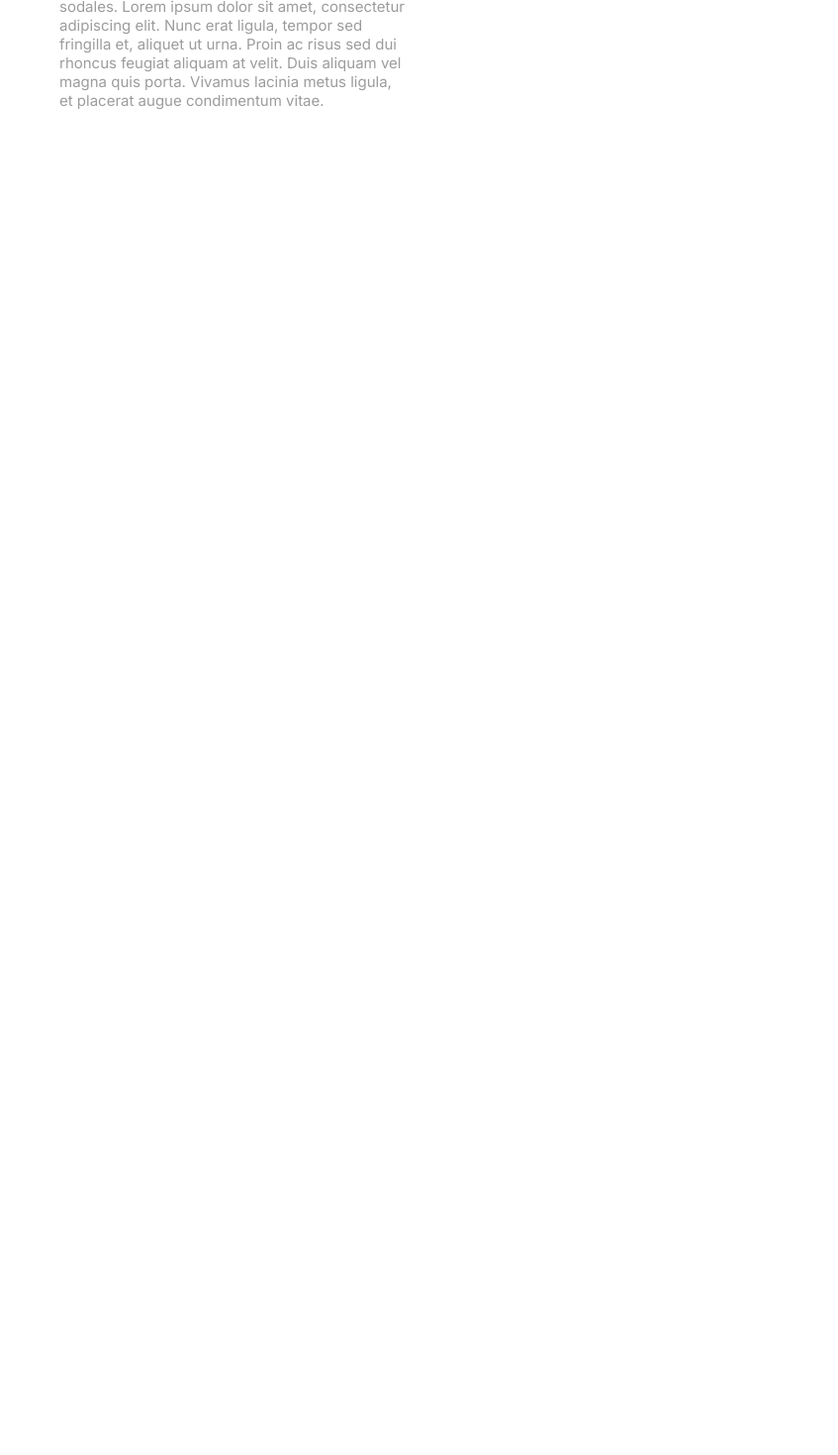
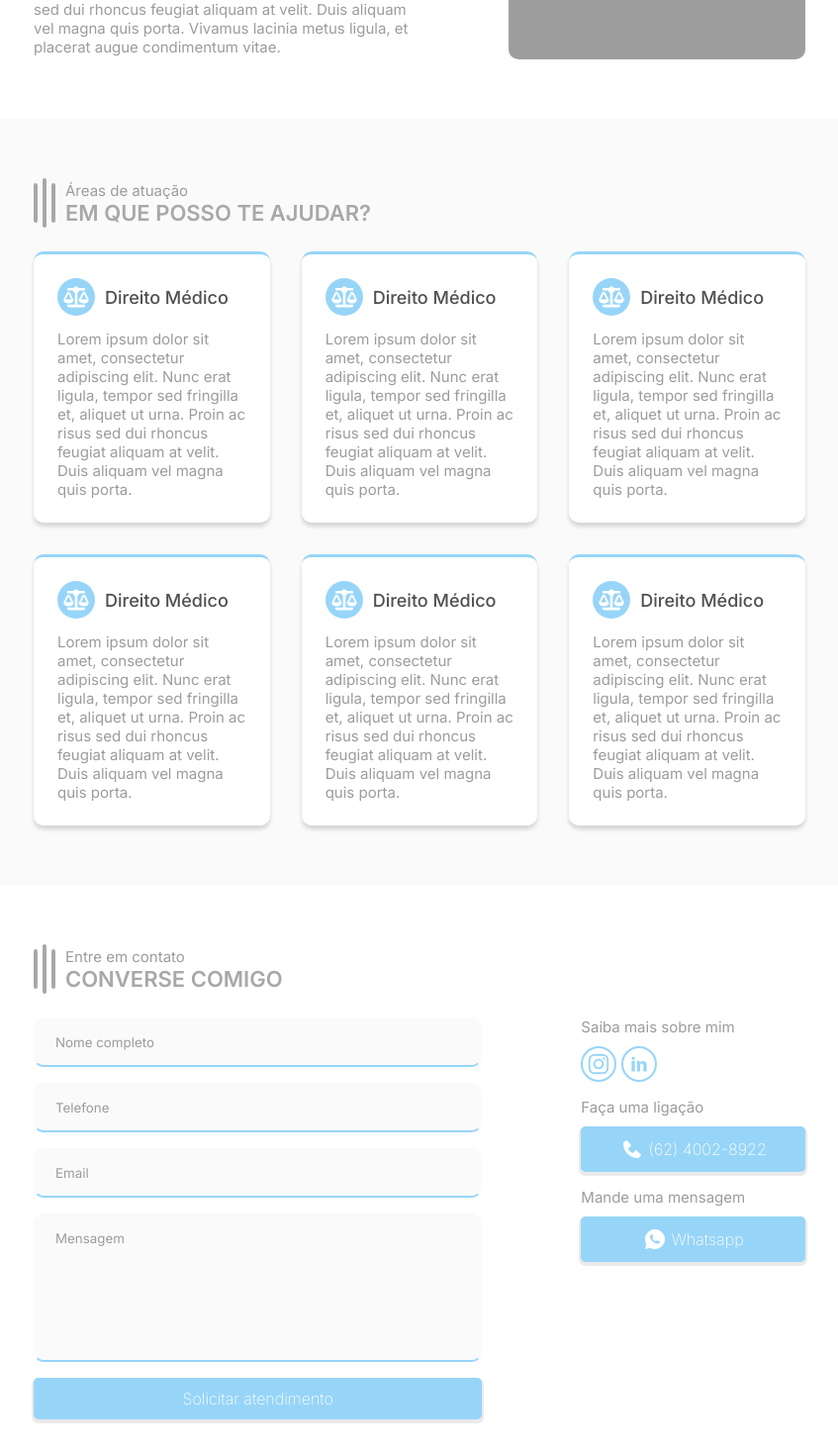
Before and after one commit to andrewmvk/joaop-landingpage, a Next.js app: page / in a window 1280 px wide. Shown: the part 1200-2670 px from the top of the page at 99% size, without its empty margins (216-1063 px from the left). Before the commit the page ends 1391 px from the top, so only its background shows below. Built offline with nearby package versions, Linux system fonts and the light colour scheme; grey boxes are pictures that could not be loaded.

Commit message:
Static components: all sections done

```diff
--- a/src/components/AboutSection.js
+++ b/src/components/AboutSection.js
@@ -4,14 +4,14 @@ import BarsIcon from "./BarsIcon";
 
 export default function AboutSection() {
    return (
-      <div className="about-container">
+      <div className="about section">
          <div className="section-body">
             <div className="section-title-container">
                <BarsIcon />
-               <div>
+               <hgroup>
                   <p>Sobre mim</p>
                   <h3>JOÃO PAULO BORGES</h3>
-               </div>
+               </hgroup>
             </div>
             <p>
                Lorem ipsum dolor sit amet, consectetur adipiscing elit. Nunc
--- a/src/components/Button.js
+++ /dev/null
@@ -1,9 +0,0 @@
-import React from "react";
-
-export default function Button({ text = "Texto" }) {
-   return (
-      <div className="button-container">
-         <p>{text}</p>
-      </div>
-   );
-}
--- /dev/null
+++ b/src/components/ContactSection.js
@@ -0,0 +1,58 @@
+import React from "react";
+import BarsIcon from "./BarsIcon";
+import { AiOutlineInstagram } from "react-icons/ai";
+import { TiSocialLinkedin } from "react-icons/ti";
+import { RiWhatsappFill } from "react-icons/ri";
+import { BiSolidPhone } from "react-icons/bi";
+
+const ContactForm = () => {
+   return (
+      <form>
+         <input type="text" placeholder="Nome completo" className="input" />
+         <input type="tel" placeholder="Telefone" className="input" />
+         <input type="email" placeholder="Email" className="input" />
+         <textarea type="text" placeholder="Mensagem" className="input" />
+         <button className="button-container">Solicitar atendimento</button>
+      </form>
+   );
+};
+
+export default function ContactSection() {
+   return (
+      <div className="contact section">
+         <div className="section-title-container">
+            <BarsIcon />
+            <hgroup>
+               <p>Entre em contato</p>
+               <h3>CONVERSE COMIGO</h3>
+            </hgroup>
+         </div>
+         <div className="contact-body">
+            <ContactForm />
+            <div className="secondary-contacts">
+               <div>
+                  <p>Saiba mais sobre mim</p>
+                  <div className="contacts-icons">
+                     <AiOutlineInstagram className="icon" />
+                     <TiSocialLinkedin className="icon" />
+                  </div>
+               </div>
+               <div>
+                  <p>Faça uma ligação</p>
+                  <button className="button-container">
+                     <BiSolidPhone />
+                     (62) 4002-8922
+                  </button>
+               </div>
+               <div>
+                  <p>Mande uma mensagem</p>
+                  <button className="button-container">
+                     <RiWhatsappFill />
+                     Whatsapp
+                  </button>
+               </div>
+            </div>
+         </div>
+      </div>
+   );
+}
--- a/src/components/Header.js
+++ b/src/components/Header.js
@@ -5,10 +5,10 @@ const poppins = Poppins({ subsets: ["latin"], weight: "300" });
 
 export default function Header() {
    return (
-      <div className={`header-container ${poppins.className}`}>
+      <nav className={`header-container ${poppins.className}`}>
          <a>Sobre mim</a>
          <a>Área de atuação</a>
          <a>Entre em contato</a>
-      </div>
+      </nav>
    );
 }
--- /dev/null
+++ b/src/components/OccupationSection.js
@@ -0,0 +1,42 @@
+import React from "react";
+import BarsIcon from "./BarsIcon";
+import { FaBalanceScale } from "react-icons/fa";
+
+const OccupationContainer = ({ title, text }) => {
+   return (
+      <div className="occupation-container">
+         <div>
+            <FaBalanceScale className="occupation-icon" />
+            <h4>Direito Médico</h4>
+         </div>
+         <p>
+            Lorem ipsum dolor sit amet, consectetur adipiscing elit. Nunc erat
+            ligula, tempor sed fringilla et, aliquet ut urna. Proin ac risus sed
+            dui rhoncus feugiat aliquam at velit. Duis aliquam vel magna quis
+            porta.
+         </p>
+      </div>
+   );
+};
+
+export default function OcuppationSection() {
+   return (
+      <div className="occupation section">
+         <div className="section-title-container">
+            <BarsIcon />
+            <hgroup>
+               <p>Áreas de atuação</p>
+               <h3>EM QUE POSSO TE AJUDAR?</h3>
+            </hgroup>
+         </div>
+         <div className="occupation-outer-con">
+            <OccupationContainer />
+            <OccupationContainer />
+            <OccupationContainer />
+            <OccupationContainer />
+            <OccupationContainer />
+            <OccupationContainer />
+         </div>
+      </div>
+   );
+}
--- a/src/pages/index.js
+++ b/src/pages/index.js
@@ -4,8 +4,9 @@ import { Inter } from "next/font/google";
 import styles from "@/styles/Home.module.css";
 import Header from "@/components/Header";
 import LawyerReference from "@/components/LawyerReference";
-import Button from "@/components/Button";
 import AboutSection from "@/components/AboutSection";
+import OcuppationSection from "@/components/OccupationSection";
+import ContactSection from "@/components/ContactSection";
 
 const inter = Inter({ subsets: ["latin"] });
 
@@ -45,13 +46,16 @@ export default function Home() {
                <div className={styles.mainDetails}>
                   <h1>João Paulo Borges</h1>
                   <h2>
-                     Especialista em <p>DIREITO MÉDICO</p> e da <p>SAÚDE</p>
+                     Especialista em <span>DIREITO MÉDICO</span> e da{" "}
+                     <span>SAÚDE</span>
                   </h2>
-                  <Button text="Entre em contato" />
+                  <button className="button-container">Entre em contato</button>
                </div>
                <LawyerReference />
             </div>
             <AboutSection />
+            <OcuppationSection />
+            <ContactSection />
          </main>
       </>
    );
--- a/src/styles/Home.module.css
+++ b/src/styles/Home.module.css
@@ -34,7 +34,7 @@
    margin-bottom: 50px;
 }
 
-.mainDetails > h2 > p {
+.mainDetails > h2 > span {
    display: inline-block;
    color: #b1c3cd;
    font-size: 24px;
--- a/src/styles/globals.css
+++ b/src/styles/globals.css
@@ -44,6 +44,39 @@ p {
    font-weight: 400;
    font-size: 15px;
    color: #9c9c9c;
+}
+
+button {
+   font-family: inherit;
+}
+
+input::placeholder,
+textarea::placeholder {
+   color: #9c9c9c;
+}
+
+textarea {
+   min-height: 150px;
+}
+
+textarea,
+input {
+   border: 1px solid rgba(0, 0, 0, 0);
+   resize: none;
+   font-family: inherit;
+   color: #505050;
+   padding: 15px 20px 15px 20px;
+   border-radius: 10px;
+   border: 2px solid rgba(0, 0, 0, 0);
+   border-bottom: 2px solid #97d5f8;
+   background-color: #fafafa;
+}
+
+input:focus,
+textarea:focus {
+   outline: none !important;
+   border: 2px solid #97d5f8 !important;
+   padding: 15px 20px 15px 20px;
 }
 
 .header-container {
@@ -136,58 +169,69 @@ p {
 
 .icon > * {
    color: #97d5f8;
-   width: 20px;
-   height: 20px;
+   width: 24px;
+   height: 24px;
 }
 
 .button-container {
+   display: flex;
+   justify-content: center;
+   align-items: center;
+   column-gap: 5px;
    background-color: #97d5f8;
    padding: 11px 22px 11px 22px;
    box-shadow: 0px 2px 0px 2px #eaeaea;
+   font-size: 16px;
+   font-weight: 200;
+   color: white;
    border-radius: 5px;
-   width: fit-content;
    height: fit-content;
    cursor: pointer;
+   border: none;
    transition: transform 0.3s ease;
+   user-select: none;
 }
 
-.button-container > p {
-   color: white;
-   font-weight: 200;
-   font-size: 16px;
-   user-select: none;
+.button-container > * {
+   width: 24px;
+   height: 24px;
 }
 
 .button-container:active {
    transform: scale(0.95);
 }
 
-.about-container {
+.section {
+   display: flex;
    position: relative;
-   justify-content: space-evenly;
-   display: flex;
+   padding: 60px 250px 60px 250px;
    width: 100vw;
-   padding: 80px 200px 80px 200px;
    height: max-content;
+}
+
+.about.section {
+   justify-content: space-between;
 }
 
 .section-title-container {
    position: relative;
    display: flex;
    align-items: center;
+   justify-content: flex-start;
    height: fit-content;
+   width: 100%;
    gap: 10px;
-   margin-bottom: 20px;
+   margin-bottom: 24px;
 }
 
-.section-body {
-   width: 40%;
+.about.section > .section-body {
+   width: 50%;
 }
 
 .about-image {
    display: flex;
    position: relative;
-   height: 300px;
+   height: 400px;
    width: 300px;
 }
 
@@ -215,3 +259,86 @@ p {
 .bar-icon > div:nth-child(2n + 1) {
    height: 80%;
 }
+
+.occupation.section {
+   flex-direction: column;
+   justify-content: center;
+   align-items: center;
+   background-color: #fafafa;
+}
+
+.occupation-outer-con {
+   display: grid;
+   grid-template-columns: repeat(3, 1fr);
+   gap: 32px;
+   column-gap: 32px;
+}
+
+.occupation-container {
+   display: flex;
+   flex-direction: column;
+   border-radius: 10px;
+   border-top: 3px solid #97d5f8;
+   padding: 24px;
+   background-color: white;
+   gap: 14px;
+   box-shadow: 0px 4px 4px 0px rgba(0, 0, 0, 0.15);
+}
+
+.occupation-container > div {
+   display: flex;
+   align-items: center;
+   gap: 10px;
+}
+
+.occupation-icon {
+   color: white;
+   background-color: #97d5f8;
+   width: 38px;
+   height: 38px;
+   padding: 6px;
+   border-radius: 50%;
+}
+
+.contact.section {
+   flex-direction: column;
+}
+
+.contact-body {
+   display: flex;
+   column-gap: 100px;
+}
+
+.contact-body > form {
+   display: flex;
+   flex-direction: column;
+   flex: 2;
+   gap: 16px;
+}
+
+.contact-body > .secondary-contacts {
+   display: flex;
+   flex-direction: column;
+   flex: 1;
+   gap: 16px;
+}
+
+.contact-body > .secondary-contacts > div {
+   display: flex;
+   flex-direction: column;
+   gap: 10px;
+}
+
+.contacts-icons {
+   display: flex;
+   column-gap: 5px;
+}
+
+.contacts-icons > .icon {
+   width: 36px;
+   height: 36px;
+   border: 2px solid #97d5f8;
+   border-radius: 50%;
+   padding: 3px;
+   cursor: pointer;
+}
```
